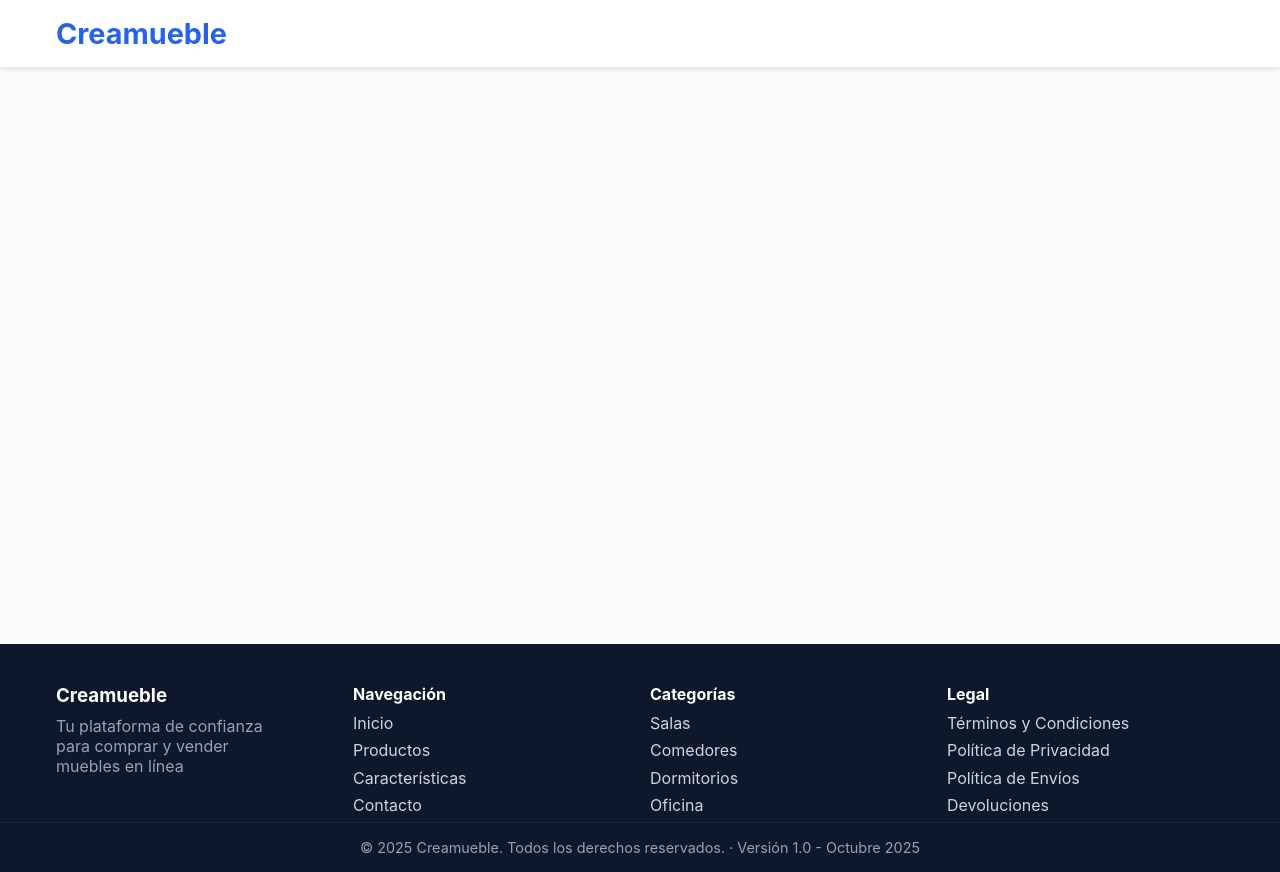
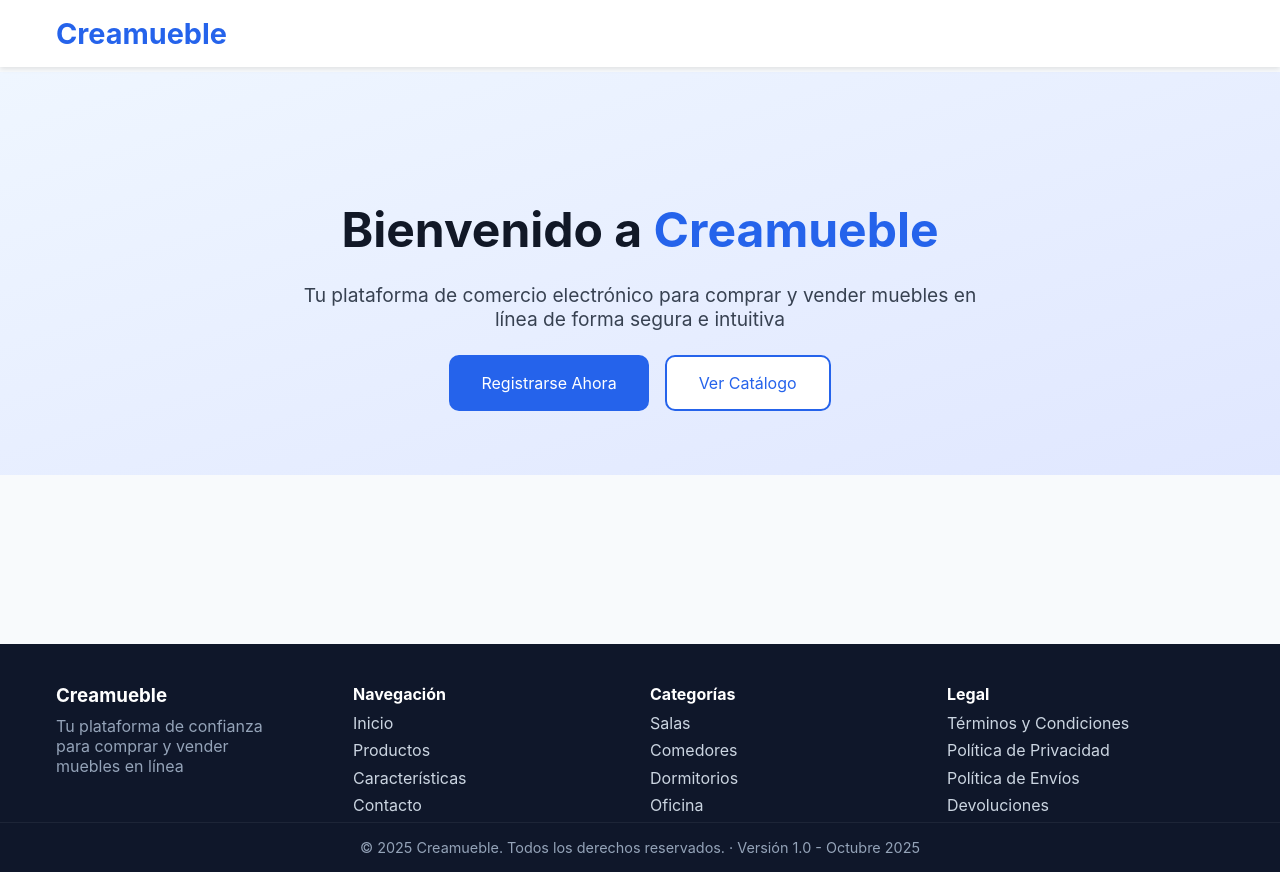
Before and after one commit to Rafael0896/WebTestingLanding, a React (Vite) app: page / in a window 1280 px wide. Built offline with nearby package versions, Linux system fonts and the light colour scheme.

Commit message:
Se creó el Hero.jsx y hero.css y se actualiza el App.jsx;

```diff
--- a/src/App.jsx
+++ b/src/App.jsx
@@ -1,13 +1,16 @@
 import React from 'react';
 import Navbar from './components/Navbar';
 import Footer from './components/Footer';
+import Hero from './components/Hero';
 import './index.css';
 
 const App = () => {
     return (
         <div className="app-container">
             <Navbar />
+            <Hero />
             <Footer />
+
         </div>
     );
 };
--- /dev/null
+++ b/src/components/Hero.css
@@ -0,0 +1,54 @@
+.hero {
+    padding: 8rem 1rem 4rem;
+    background: linear-gradient(to bottom right, #eff6ff, #e0e7ff);
+    text-align: center;
+}
+
+.hero h1 {
+    font-size: 3rem;
+    color: #111827;
+}
+
+.hero h1 span {
+    color: #2563eb;
+}
+
+.hero p {
+    color: #374151;
+    font-size: 1.2rem;
+    max-width: 700px;
+    margin: 1.5rem auto;
+}
+
+.hero-buttons {
+    display: flex;
+    justify-content: center;
+    gap: 1rem;
+    flex-wrap: wrap;
+}
+
+.btn-primary {
+    background: #2563eb;
+    color: white;
+    border: none;
+    padding: 1rem 2rem;
+    border-radius: 10px;
+    cursor: pointer;
+}
+
+.btn-primary:hover {
+    background: #1e40af;
+}
+
+.btn-secondary {
+    background: white;
+    border: 2px solid #2563eb;
+    color: #2563eb;
+    padding: 1rem 2rem;
+    border-radius: 10px;
+    cursor: pointer;
+}
+
+.btn-secondary:hover {
+    background: #eff6ff;
+}
--- /dev/null
+++ b/src/components/Hero.jsx
@@ -0,0 +1,19 @@
+import React from 'react';
+import './Hero.css';
+
+const Hero = () => {
+    return (
+        <section id="inicio" className="hero">
+            <div className="hero-content">
+                <h1>Bienvenido a <span>Creamueble</span></h1>
+                <p>Tu plataforma de comercio electrónico para comprar y vender muebles en línea de forma segura e intuitiva</p>
+                <div className="hero-buttons">
+                    <button className="btn-primary">Registrarse Ahora</button>
+                    <button className="btn-secondary">Ver Catálogo</button>
+                </div>
+            </div>
+        </section>
+    );
+};
+
+export default Hero;
```
